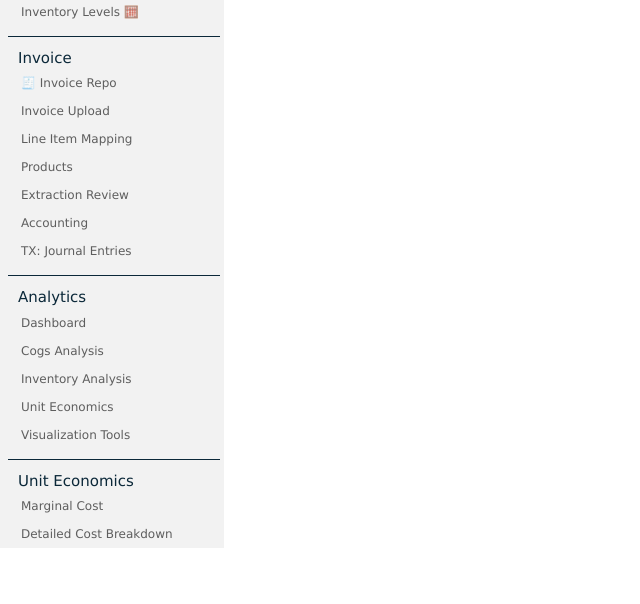
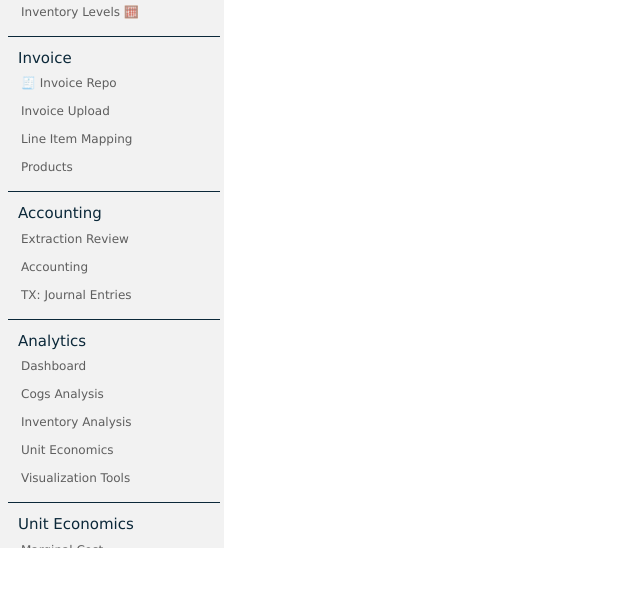
Before and after one commit to ClaytonAllenThompsonII/WebApp, a Django app: page /invoice/general_ledger_accounts/ in a window 1280 px wide. Shown: the part 252-856 px from the top of the page, without its empty margins (0-640 px from the left). Run offline with Django 4.2, Linux system fonts and the light colour scheme; the visitor is signed in with stand-in values (Sample User, id 1); data that the repository does not hold is empty; some libraries are stand-ins or nearby versions.

Commit message:
🔧🖼️ Add accounting section in vertical navigation bar in Users in WebApp
- Create Accounting list, section using previous list item fields from Invoice.

```diff
--- a/users/templates/users/vnavbar.html
+++ b/users/templates/users/vnavbar.html
@@ -18,6 +18,11 @@
                     <li><a href="{% url 'upload_invoice' %}"> Invoice Upload </a></li>
                     <li><a href="{% url 'line_items_repo' %}"> Line Item Mapping</a></li>
                     <li><a href="{% url 'product_enhancement' %}">Products</a></li>
+
+                </ul>
+            </li>
+            <li>Accounting
+                <ul>
                     <li><a href="#">Extraction Review</a></li>
                     <li><a href="{% url 'general_ledger_accounts'%}"> Accounting </a></li>
                     <li><a href="#"> TX: Journal Entries</a></li>
```
